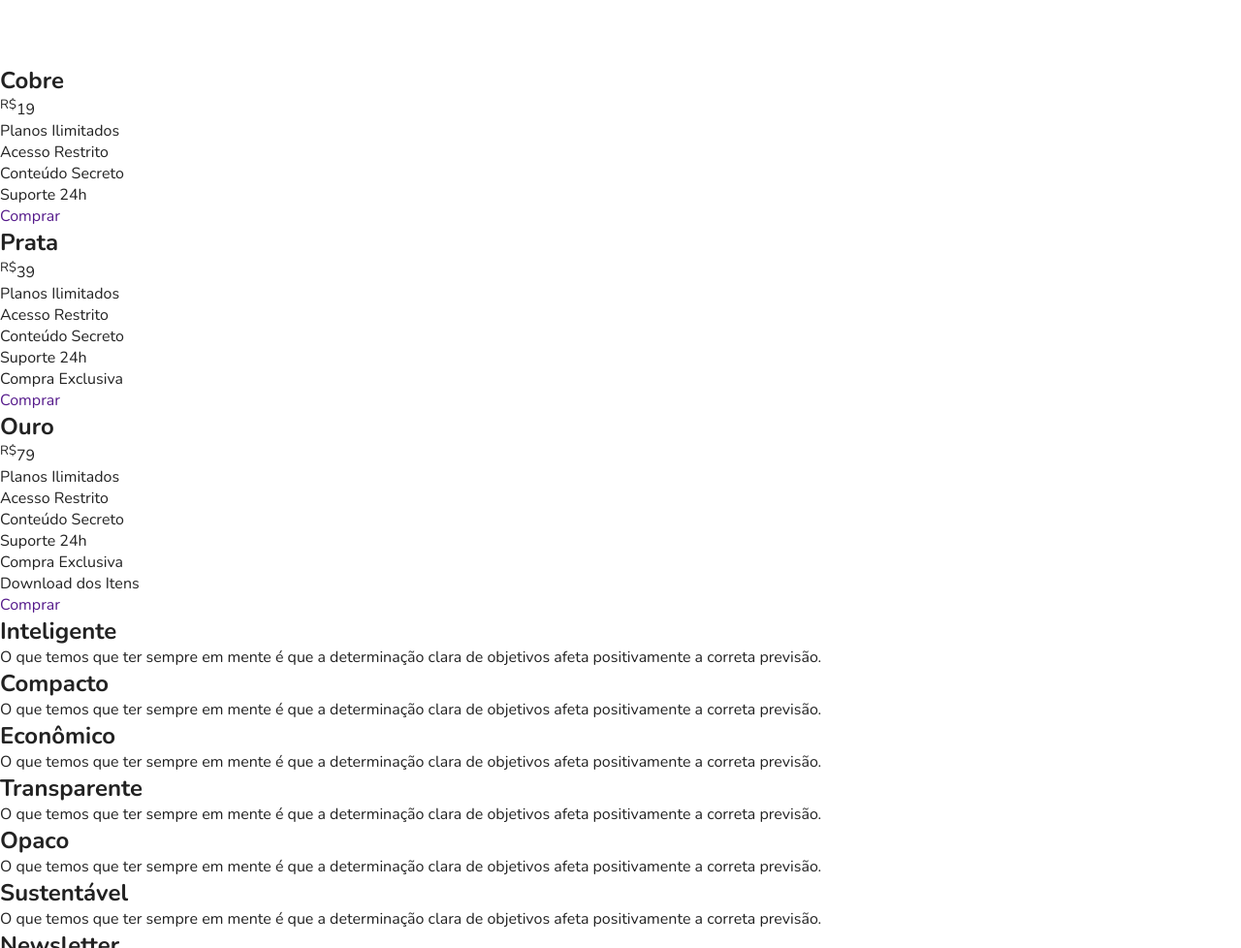
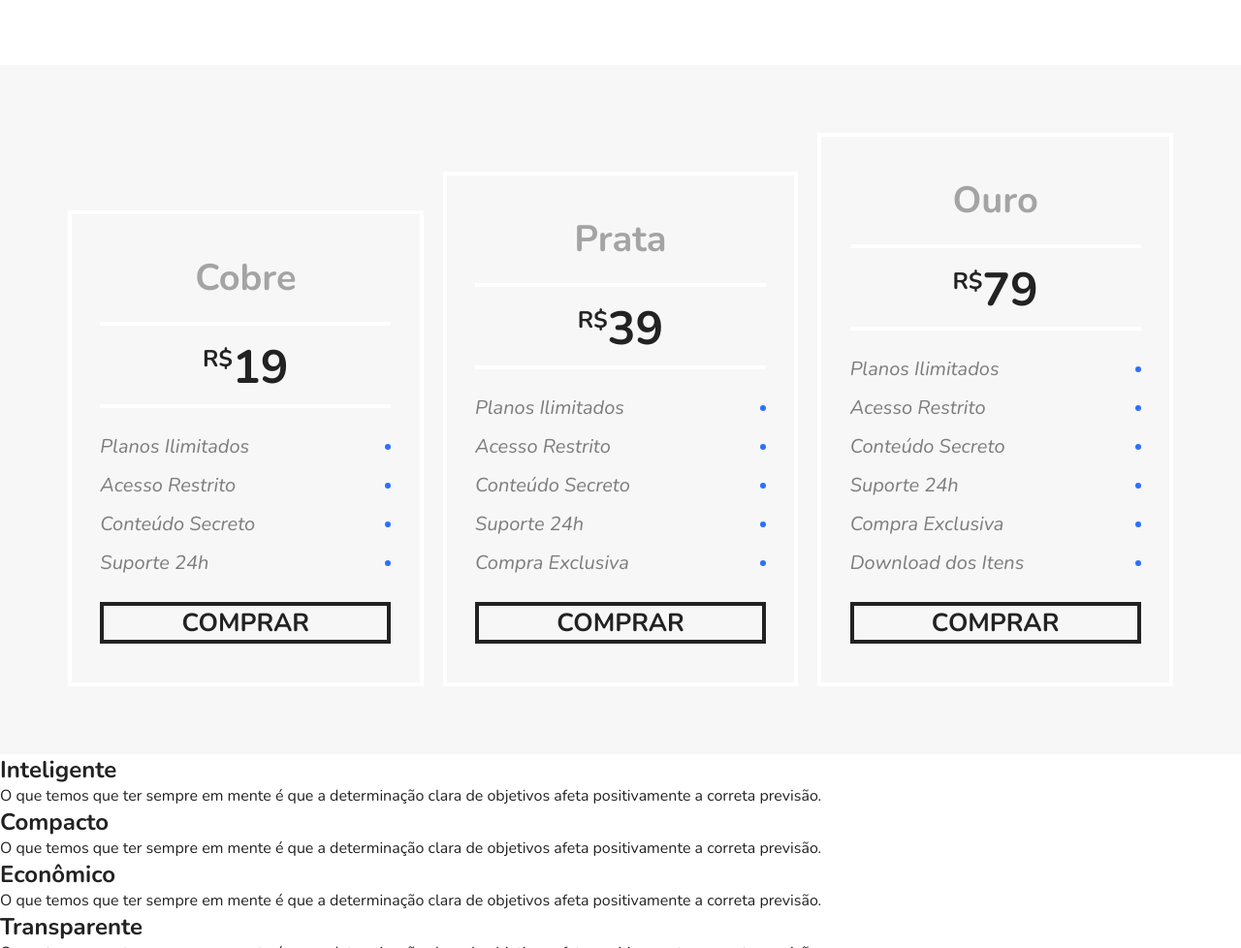
Before and after one commit to LeonardoCesca/FlexBlog, a plain HTML site: page index.html in a window 1280 px wide. Shown: the part 1754-2732 px from the top of the page at 97% size. Drawn offline with nearby package versions, Linux system fonts and the light colour scheme.

Commit message:
FIX price session

```diff
--- a/css/style.css
+++ b/css/style.css
@@ -138,3 +138,88 @@
 .blue {
     border-top: 8px solid #66d9eb;
 }
+
+.c-price {
+    background: #f7f7f7;
+    padding: 60px;
+    display: flex;
+    flex-wrap: wrap;
+    align-items: flex-end;
+}
+
+.c-price__category {
+    flex: 1;
+    border: 4px solid #fff;
+    padding: 20px;
+    margin: 10px;
+    min-width: 260px;
+}
+
+.c-price__category h2 {
+    font-size: 38px;
+    color: #a4a4a4;
+    text-align: center;
+    margin-top: 20px;
+}
+
+.c-price__category span {
+    max-width: 300px;
+    margin: 20px auto;
+    display: block;
+    text-align: center;
+    font-weight: bold;
+    font-size: 3em;
+    padding: 10px 0 5px 0;
+    border-top: 4px solid #fff;
+    border-bottom: 4px solid #fff;
+}
+
+.c-price__category sup {
+    font-size: 1.5rem;
+}
+
+.c-price__list {
+    max-width: 300px;
+    margin: 20px auto;
+    font-size: 20px;
+    line-height: 2;
+    font-style: italic;
+    color: #7c7c7c;
+}
+
+.c-price__item {
+    display: flex;
+    justify-content: space-between;
+    align-items: center;
+}
+
+.c-price__item:after {
+    content: '';
+    display: block;
+    width: 6px;
+    height: 6px;
+    background: #2c70ff;
+    border-radius: 50%;
+    -webkit-border-radius: 50%;
+    -moz-border-radius: 50%;
+    -ms-border-radius: 50%;
+    -o-border-radius: 50%;
+}
+
+.c-price__btn {
+    max-width: 300px;
+    display: block;
+    margin: 20px auto;
+    border: 4px solid;
+    color: #222222;
+    text-transform: uppercase;
+    font-weight: bold;
+    font-size: 26px;
+    text-align: center;
+}
+
+@media (max-width: 320px) {
+    .c-price {
+        padding: 0;
+    }
+}
--- a/index.html
+++ b/index.html
@@ -83,47 +83,47 @@
     </section>
 
     <section class="c-price" id="c-price">
-        <div class="c-price__item">
+        <div class="c-price__category">
             <h2>Cobre</h2>
             <span>
                 <sup>R$</sup>19</span>
+            <ul class="c-price__list">
+                <li class="c-price__item">Planos Ilimitados</li>
+                <li class="c-price__item">Acesso Restrito</li>
+                <li class="c-price__item">Conteúdo Secreto</li>
+                <li class="c-price__item">Suporte 24h</li>
+            </ul>
+            <a href="" class="c-price__btn">Comprar</a>
         </div>
-        <ul>
-            <li>Planos Ilimitados</li>
-            <li>Acesso Restrito</li>
-            <li>Conteúdo Secreto</li>
-            <li>Suporte 24h</li>
-        </ul>
-        <a href="">Comprar</a>
 
-        <div class="c-price__item">
+        <div class="c-price__category">
             <h2>Prata</h2>
             <span>
                 <sup>R$</sup>39</span>
+            <ul class="c-price__list">
+                <li class="c-price__item">Planos Ilimitados</li>
+                <li class="c-price__item">Acesso Restrito</li>
+                <li class="c-price__item">Conteúdo Secreto</li>
+                <li class="c-price__item">Suporte 24h</li>
+                <li class="c-price__item">Compra Exclusiva</li>
+            </ul>
+            <a href="" class="c-price__btn">Comprar</a>
         </div>
-        <ul>
-            <li>Planos Ilimitados</li>
-            <li>Acesso Restrito</li>
-            <li>Conteúdo Secreto</li>
-            <li>Suporte 24h</li>
-            <li>Compra Exclusiva</li>
-        </ul>
-        <a href="">Comprar</a>
 
-        <div class="c-price__item">
+        <div class="c-price__category">
             <h2>Ouro</h2>
             <span>
                 <sup>R$</sup>79</span>
+            <ul class="c-price__list">
+                <li class="c-price__item">Planos Ilimitados</li>
+                <li class="c-price__item">Acesso Restrito</li>
+                <li class="c-price__item">Conteúdo Secreto</li>
+                <li class="c-price__item">Suporte 24h</li>
+                <li class="c-price__item">Compra Exclusiva</li>
+                <li class="c-price__item">Download dos Itens</li>
+            </ul>
+            <a href="" class="c-price__btn">Comprar</a>
         </div>
-        <ul>
-            <li>Planos Ilimitados</li>
-            <li>Acesso Restrito</li>
-            <li>Conteúdo Secreto</li>
-            <li>Suporte 24h</li>
-            <li>Compra Exclusiva</li>
-            <li>Download dos Itens</li>
-        </ul>
-        <a href="">Comprar</a>
 
     </section>
 
```
